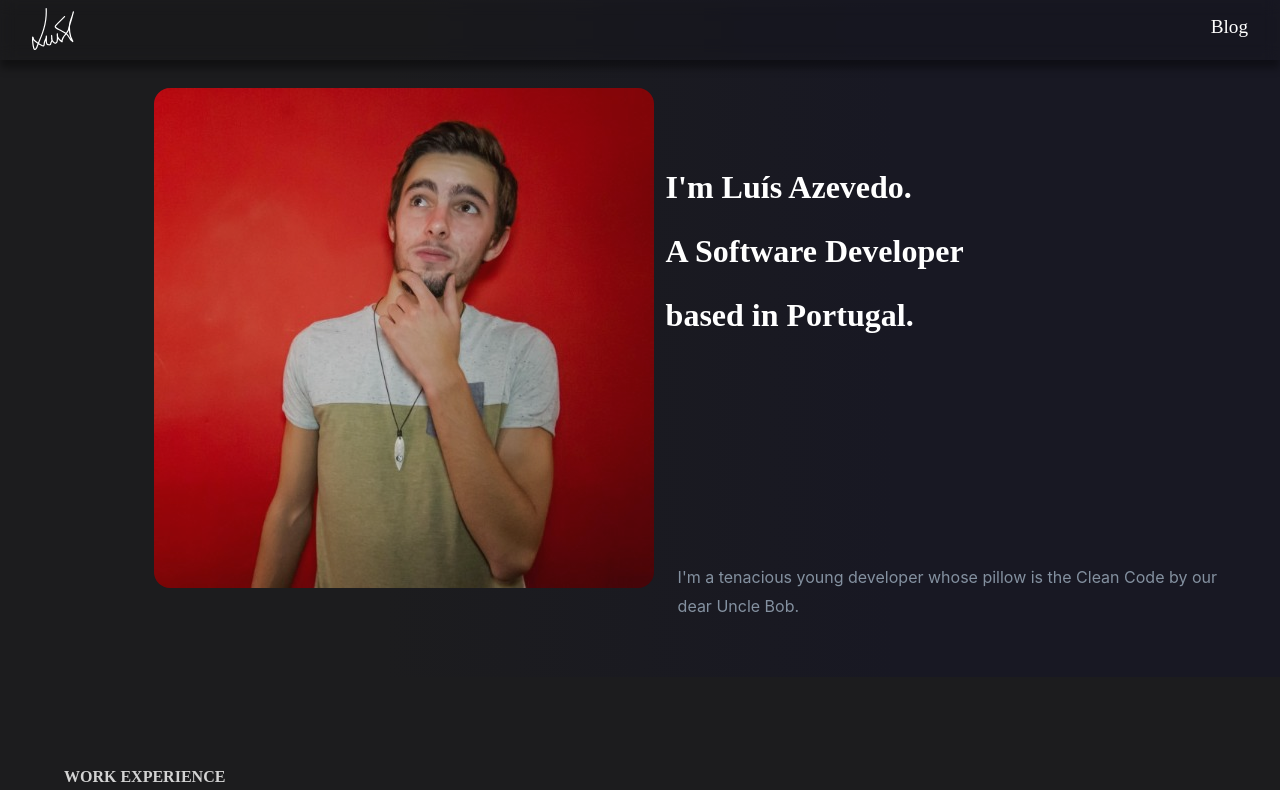
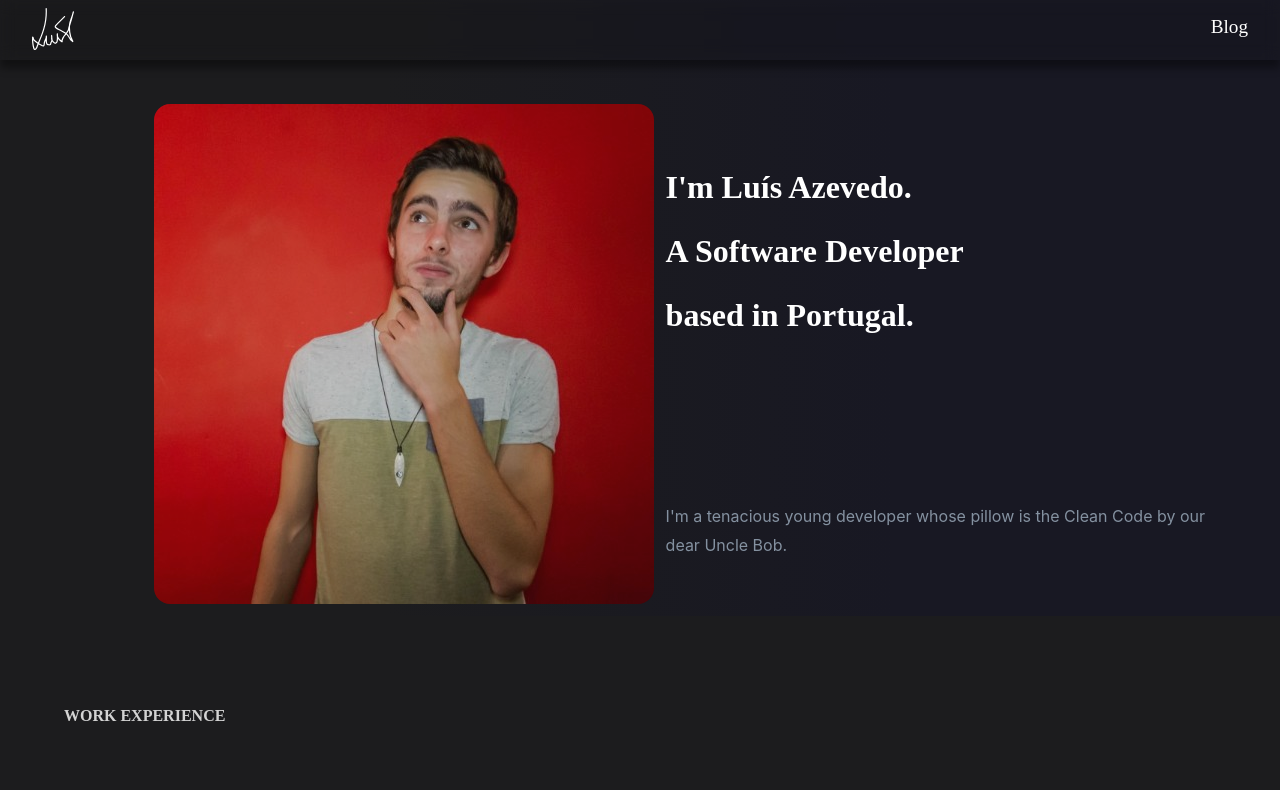
Before and after one commit to luisazevedo01/azevedoluis-website, a React (Create React App) app: page / in a window 1280 px wide. Shown: the top 790 px of the page. Built offline with nearby package versions, Linux system fonts and the light colour scheme.

Commit message:
FIX: snapshot desc position

```diff
--- a/src/views/Home/Home.styles.scss
+++ b/src/views/Home/Home.styles.scss
@@ -9,7 +9,7 @@
   &_snapshot {
     position: relative;
     height: 80vh;
-    padding-bottom: 6%;
+    padding: 16px 16px 0 16px ;
     background: linear-gradient(
       to bottom,
       $primary-background-color 30%,
@@ -37,7 +37,6 @@
     }
 
     p {
-      padding: 8% 12px 0 12px;
       color: $secondary-font-color;
     }
   }
@@ -85,7 +84,6 @@
         position: absolute;
         line-height: 1.8rem;
         width: 44vw;
-        color: $secondary-font-color;
       }
     }
   }
```
